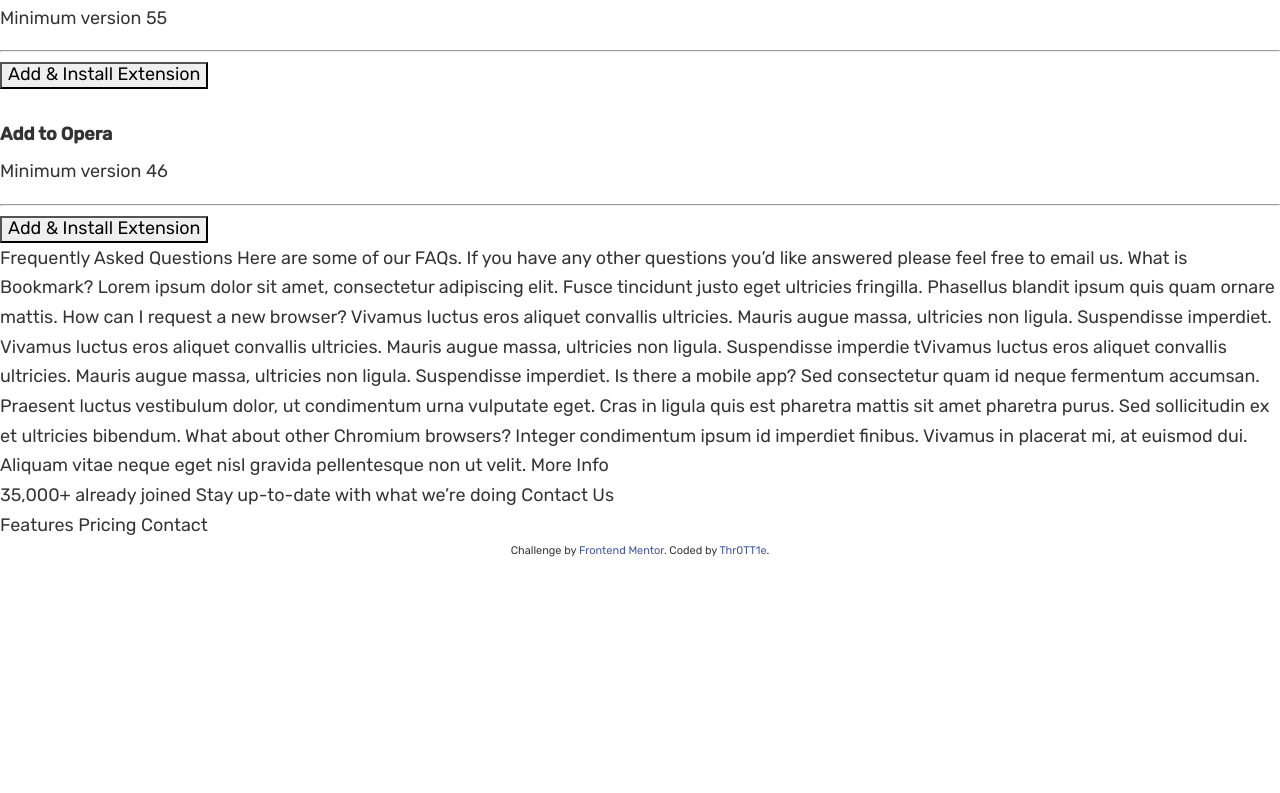
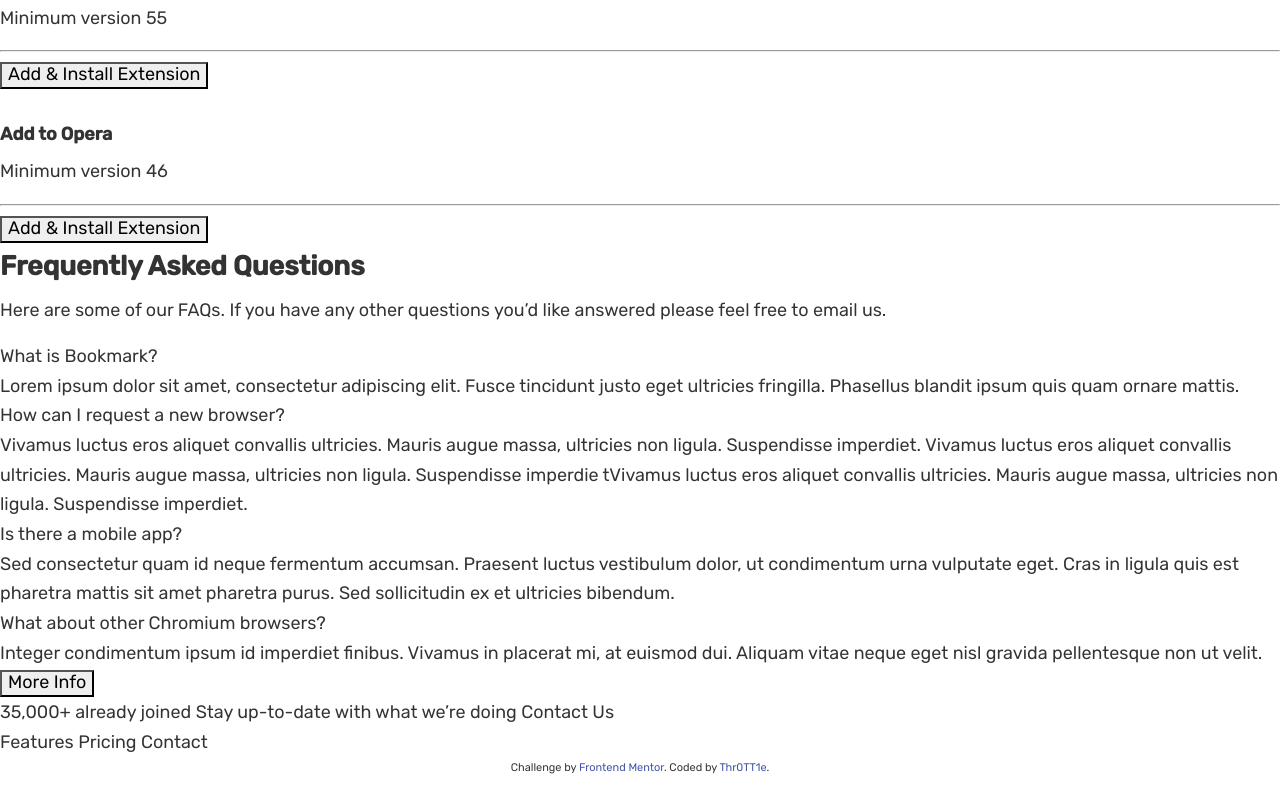
Before and after one commit to Thr0TT1e/bookmark-lp, a website: page app/index.html in a window 1280 px wide. Shown: the part 1293-2086 px from the top of the page. Before the commit the page ends 1869 px from the top, so only its background shows below. Drawn offline with Linux system fonts and the light colour scheme.

Commit message:
Разметка блока "FAQ".

```diff
--- a/app/index.html
+++ b/app/index.html
@@ -121,43 +121,39 @@
       </div>
     </section>
     <section class="main-asked">
-      Frequently Asked Questions
-
-      Here are some of our FAQs. If you have any other questions you’d like
-      answered please feel free to email us.
-
-      <!-- Question 1 -->
-      What is Bookmark?
-
-      <!-- Answer 1 -->
-      Lorem ipsum dolor sit amet, consectetur adipiscing elit. Fusce tincidunt
-      justo eget ultricies fringilla. Phasellus blandit ipsum quis quam ornare mattis.
-
-      <!-- Question 2 -->
-      How can I request a new browser?
-
-      <!-- Answer 2 -->
-      Vivamus luctus eros aliquet convallis ultricies. Mauris augue massa, ultricies non ligula.
-      Suspendisse imperdiet. Vivamus luctus eros aliquet convallis ultricies. Mauris augue massa,
-      ultricies non ligula. Suspendisse imperdie tVivamus luctus eros aliquet convallis ultricies.
-      Mauris augue massa, ultricies non ligula. Suspendisse imperdiet.
-
-      <!-- Question 3 -->
-      Is there a mobile app?
-
-      <!-- Answer 3 -->
-      Sed consectetur quam id neque fermentum accumsan. Praesent luctus vestibulum dolor, ut condimentum
-      urna vulputate eget. Cras in ligula quis est pharetra mattis sit amet pharetra purus. Sed
-      sollicitudin ex et ultricies bibendum.
-
-      <!-- Question 4 -->
-      What about other Chromium browsers?
-
-      <!-- Answer 4 -->
-      Integer condimentum ipsum id imperdiet finibus. Vivamus in placerat mi, at euismod dui. Aliquam
-      vitae neque eget nisl gravida pellentesque non ut velit.
-
-      More Info
+      <div class="main-asked--header">
+        <h2>Frequently Asked Questions</h2>
+        <p class="general-p">Here are some of our FAQs. If you have any other questions you’d like
+          answered please feel free to email us.</p>
+      </div>
+      <div class="main-asked--faq">
+        <div class="asked-faq">
+          <div class="faq-question">What is Bookmark?</div>
+          <div class="faq-answer">Lorem ipsum dolor sit amet, consectetur adipiscing elit. Fusce tincidunt
+            justo eget ultricies fringilla. Phasellus blandit ipsum quis quam ornare mattis.</div>
+        </div>
+        <div class="asked-faq">
+          <div class="faq-question">How can I request a new browser?</div>
+          <div class="faq-answer">Vivamus luctus eros aliquet convallis ultricies. Mauris augue massa, ultricies non ligula.
+            Suspendisse imperdiet. Vivamus luctus eros aliquet convallis ultricies. Mauris augue massa,
+            ultricies non ligula. Suspendisse imperdie tVivamus luctus eros aliquet convallis ultricies.
+            Mauris augue massa, ultricies non ligula. Suspendisse imperdiet.</div>
+        </div>
+        <div class="asked-faq">
+          <div class="faq-question">Is there a mobile app?</div>
+          <div class="faq-answer">Sed consectetur quam id neque fermentum accumsan. Praesent luctus vestibulum dolor, ut condimentum
+            urna vulputate eget. Cras in ligula quis est pharetra mattis sit amet pharetra purus. Sed
+            sollicitudin ex et ultricies bibendum.</div>
+        </div>
+        <div class="asked-faq">
+          <div class="faq-question">What about other Chromium browsers?</div>
+          <div class="faq-answer">Integer condimentum ipsum id imperdiet finibus. Vivamus in placerat mi, at euismod dui. Aliquam
+            vitae neque eget nisl gravida pellentesque non ut velit.</div>
+        </div>
+      </div>
+      <div class="main-asked--btn">
+        <button class="btn-blue">More Info</button>
+      </div>
     </section>
     <div class="main-asked">
       35,000+ already joined
```
